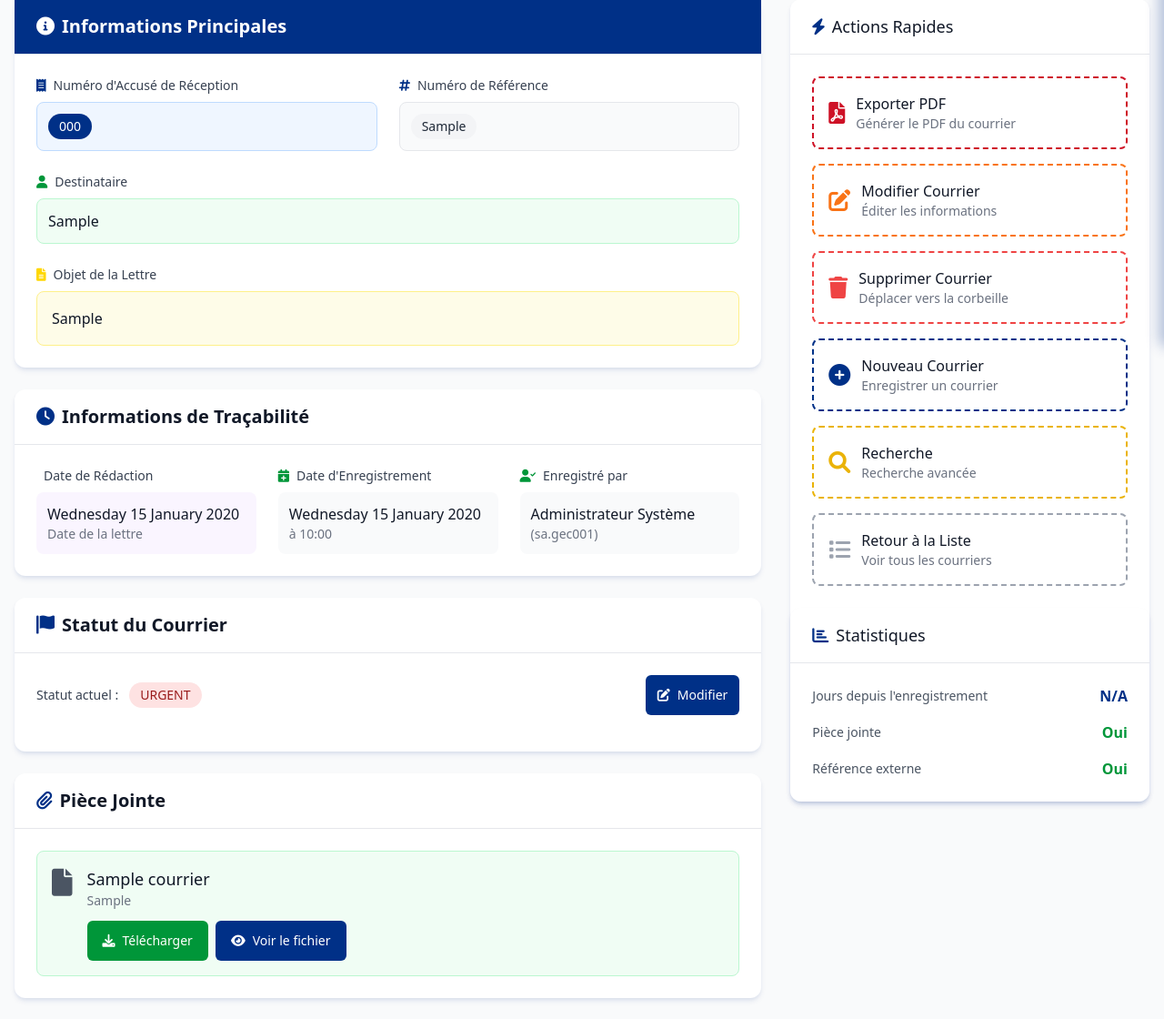
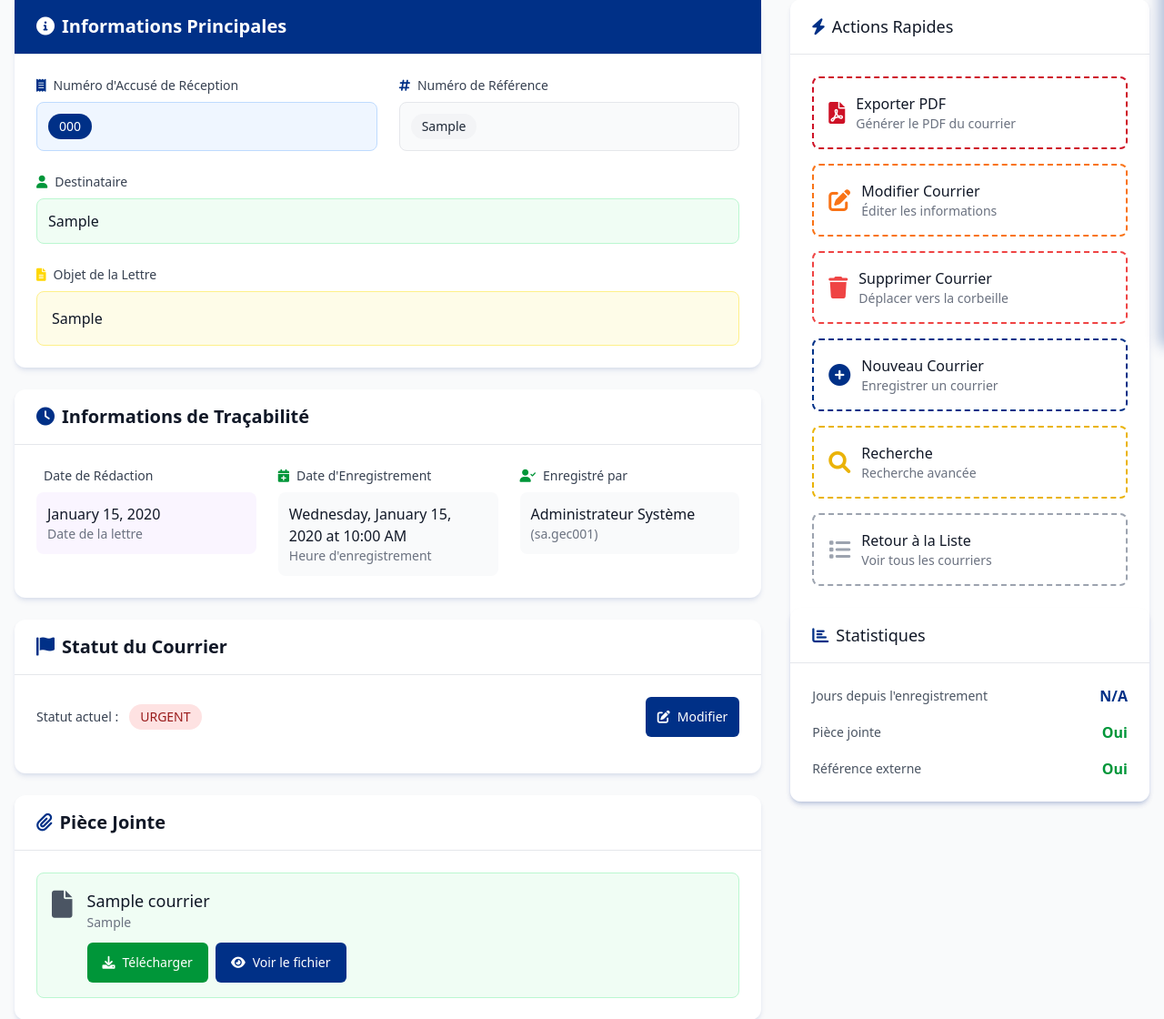
Before and after one commit to moa-digitalagency/gec, a Flask app: page /mail/1 in a window 1280 px wide. Shown: the part 259-1379 px from the top of the page at 91% size. Run offline with Flask 3, Linux system fonts and the light colour scheme; a user stored in the database is signed in; data comes from the database, SQL or seed files in the repository; tables that the repository leaves empty hold one stand-in row (values such as "Sample post"); some libraries are stand-ins or nearby versions.

Commit message:
Update date and time formatting to support French language displays
Implement a custom date formatting function to ensure correct localization and display of dates and times in French across the document management system.

Replit-Commit-Author: Agent
Replit-Commit-Session-Id: ad5ff968-86f0-4263-87b0-c80ae8267d36
Replit-Commit-Checkpoint-Type: full_checkpoint
Replit-Commit-Screenshot-Url: https://storage.googleapis.com/screenshot-production-us-central1/0a44e1c5-a22c-4a4c-b54b-c0ba431f7c4b/ad5ff968-86f0-4263-87b0-c80ae8267d36/L4YZOuS

```diff
--- a/templates/logs.html
+++ b/templates/logs.html
@@ -157,7 +157,7 @@
                             <td class="px-6 py-4 whitespace-nowrap text-sm text-gray-900">
                                 {% if log.date_action %}
                                     <div class="font-medium">{{ log.date_action.strftime('%d/%m/%Y') }}</div>
-                                    <div class="text-gray-500">{{ log.date_action.strftime('%H:%M:%S') }}</div>
+                                    <div class="text-gray-500">{{ format_date(log.date_action, include_time=True) }}</div>
                                 {% else %}
                                     <span class="text-gray-400 italic">Date non disponible</span>
                                 {% endif %}
--- a/templates/mail_detail_new.html
+++ b/templates/mail_detail_new.html
@@ -184,7 +184,7 @@
                         <div class="p-3 bg-purple-50 rounded-lg">
                             {% if courrier.date_redaction %}
                                 <p class="text-gray-900 font-medium">
-                                    {{ courrier.date_redaction.strftime('%A %d %B %Y') }}
+                                    {{ format_date(courrier.date_redaction) }}
                                 </p>
                                 <p class="text-sm text-gray-500">
                                     Date de la lettre
@@ -205,10 +205,10 @@
                         </div>
                         <div class="p-3 bg-gray-50 rounded-lg">
                             <p class="text-gray-900 font-medium">
-                                {{ courrier.date_enregistrement.strftime('%A %d %B %Y') }}
+                                {{ format_date(courrier.date_enregistrement, include_time=True) }}
                             </p>
                             <p class="text-sm text-gray-500">
-                                à {{ courrier.date_enregistrement.strftime('%H:%M') }}
+                                Heure d'enregistrement
                             </p>
                         </div>
                     </div>
--- a/templates/view_mail_new.html
+++ b/templates/view_mail_new.html
@@ -213,7 +213,7 @@
                         </td>
                         <td class="px-6 py-4 whitespace-nowrap text-sm text-gray-500">
                             {% if courrier.date_enregistrement %}
-                                {{ courrier.date_enregistrement.strftime('%d/%m/%Y %H:%M') }}
+                                {{ format_date(courrier.date_enregistrement, include_time=True) }}
                             {% else %}
                                 <span class="text-gray-400 italic">Date non disponible</span>
                             {% endif %}
```
